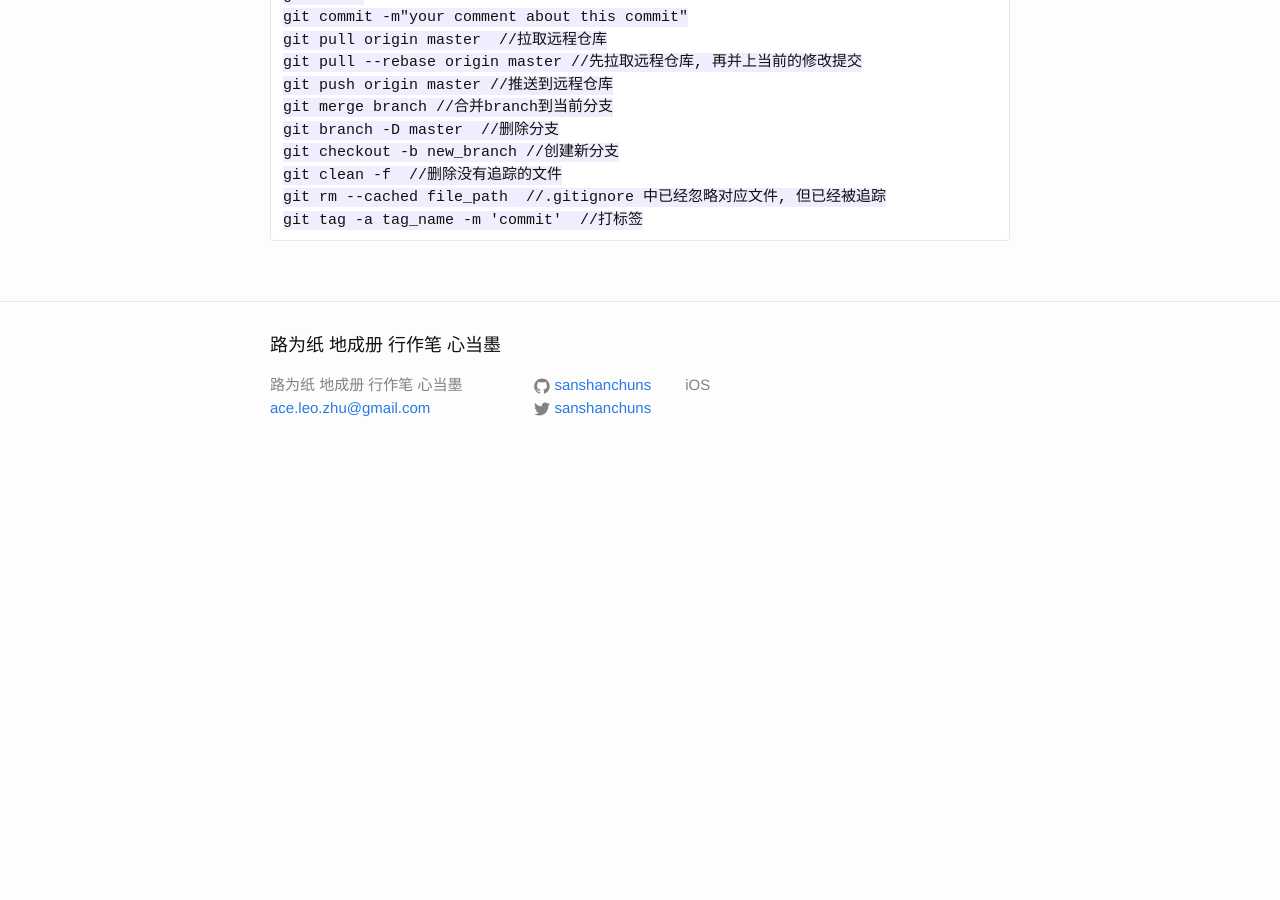
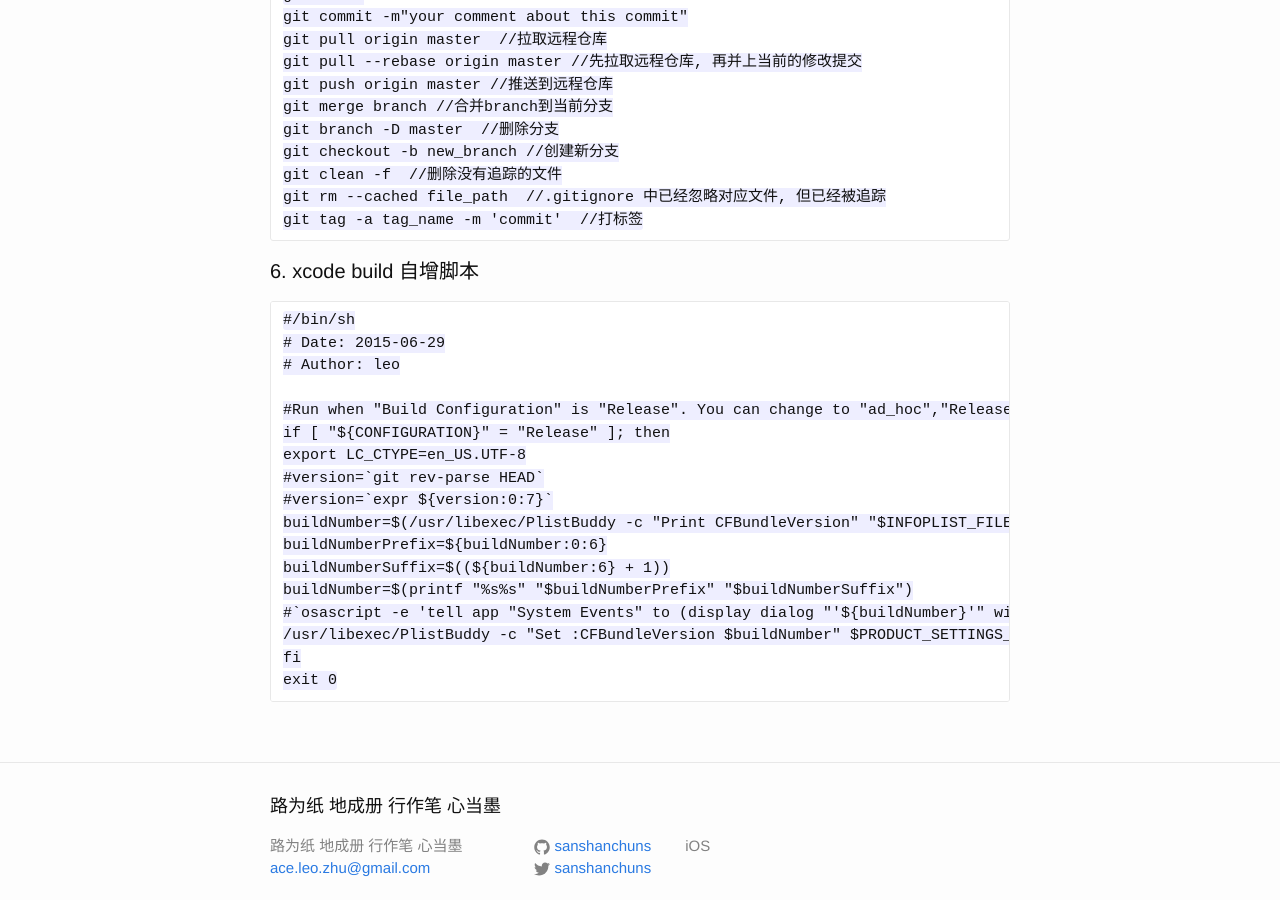
Before and after one commit to sanshanchuns/sanshanchuns.github.io, a Jekyll site: the page built from _posts/2015-06-25-git.markdown, in a window 1280 px wide and 900 px high, scrolled down 2429 px. Built offline with Jekyll 4.4.1, drawn with Linux system fonts in a browser that asks for light colours; before the commit the page ends 2908 px from its top, so only the background shows below that.

Commit message:
update files

```diff
--- a/_posts/2015-06-25-git.markdown
+++ b/_posts/2015-06-25-git.markdown
@@ -120,6 +120,26 @@ categories: jekyll update
 	git rm --cached file_path  //.gitignore 中已经忽略对应文件, 但已经被追踪
 	git tag -a tag_name -m 'commit'  //打标签
 
+#### 6. xcode build 自增脚本
+
+	#/bin/sh
+	# Date: 2015-06-29
+	# Author: leo
+
+	#Run when "Build Configuration" is "Release". You can change to "ad_hoc","Release" and so on
+	if [ "${CONFIGURATION}" = "Release" ]; then
+	export LC_CTYPE=en_US.UTF-8
+	#version=`git rev-parse HEAD`
+	#version=`expr ${version:0:7}`
+	buildNumber=$(/usr/libexec/PlistBuddy -c "Print CFBundleVersion" "$INFOPLIST_FILE")
+	buildNumberPrefix=${buildNumber:0:6}
+	buildNumberSuffix=$((${buildNumber:6} + 1))
+	buildNumber=$(printf "%s%s" "$buildNumberPrefix" "$buildNumberSuffix")
+	#`osascript -e 'tell app "System Events" to (display dialog "'${buildNumber}'" with title "IPA一键分享" buttons {"ok"})'`
+	/usr/libexec/PlistBuddy -c "Set :CFBundleVersion $buildNumber" $PRODUCT_SETTINGS_PATH
+	fi
+	exit 0
+
 
 
 
```
